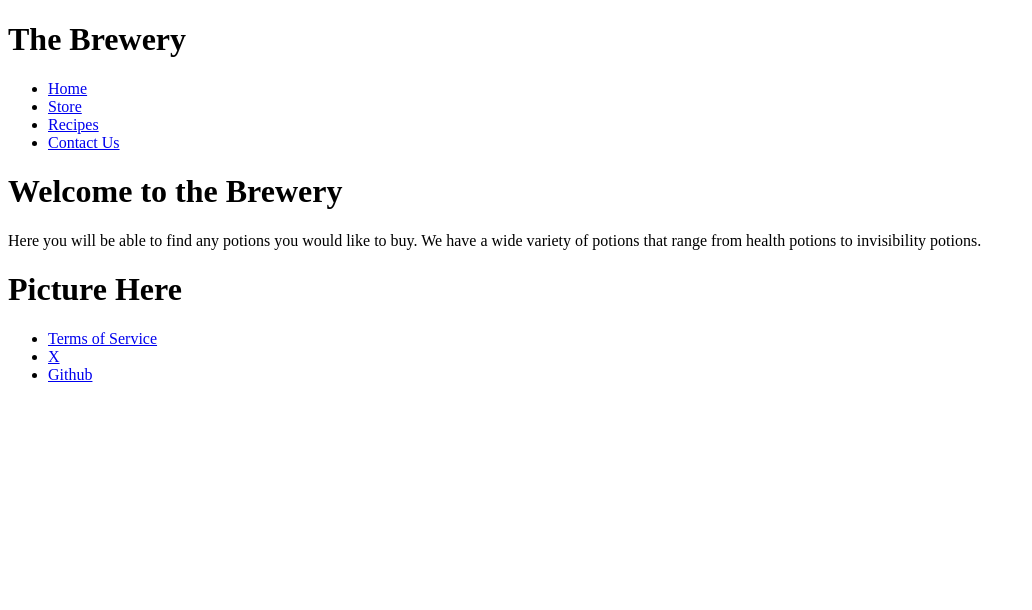
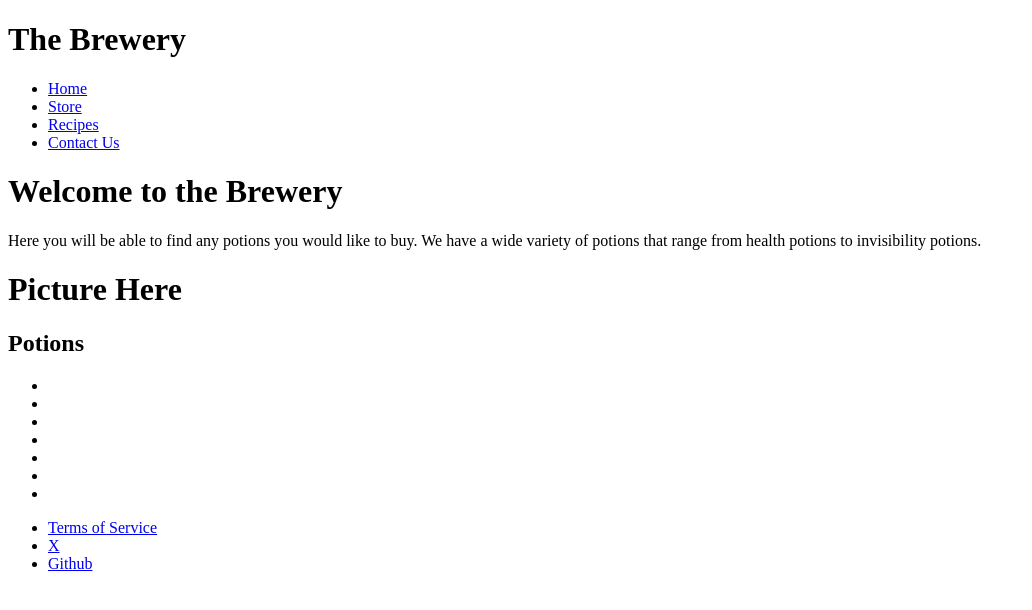
Before and after one commit to katon1/The-Brewery, a plain HTML site: page Front_End/pages/index.html in a window 1280 px wide. Shown: the whole page, without its empty margins (0-1032 px from the left). Drawn offline with Linux system fonts and the light colour scheme.

Commit message:
Updating html

```diff
--- a/Front_End/pages/index.html
+++ b/Front_End/pages/index.html
@@ -6,6 +6,7 @@
     <title>The Brewery</title>
 </head>
 
+<!-- Single page website-->
 <body>
     <header>
         <h1>The Brewery</h1>
@@ -26,11 +27,20 @@
     <!-- Insert potion animation here-->
     <h1>Picture Here</h1>
 
+    <section>
+    <h1 class="Potions">Potions</h1> <!-- Hidden until clicked on-->
+        <ul> <!-- Here use API and input the database categories and if clicked on a specific category add pop out the potions of that category.-->
+            <li></li>
+            <li></li>
+            <li></li>
+            <li></li>
+            <li></li>
+            <li></li>
+            <li></li>
+        </ul>
+    </section>
 
-
-
-
-    <!-- Bottom part of the website -->
+    <!-- Bottom part of the website (Put images)-->
     <ul>
         <li><a href ="#">Terms of Service</a></li>
         <li><a href ="#">X</a></li>
```
